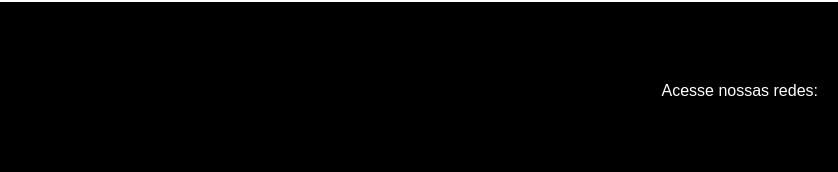
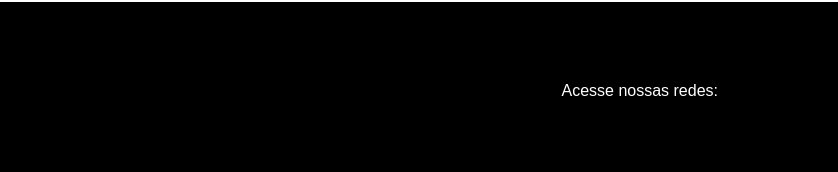
Before and after one commit to beatrizzinkoloouresdarocha/projeto-site-jornada-viagens-front-end, a plain HTML site: page index.html in a window 1280 px wide. Shown: the part 2924-3096 px from the top of the page, 442-1280 px from the left. Drawn offline with Linux system fonts and the light colour scheme.

Commit message:
finalizando as etapas finais do site a parte do rodapé quase concluido.

```diff
--- a/styles.css
+++ b/styles.css
@@ -267,5 +267,5 @@ margin-right: 150px;
 }
 
 #texto-container-rodape-lado-direito{
-    margin-right: 40PX;
+    margin-right: 140PX;
 }
```
